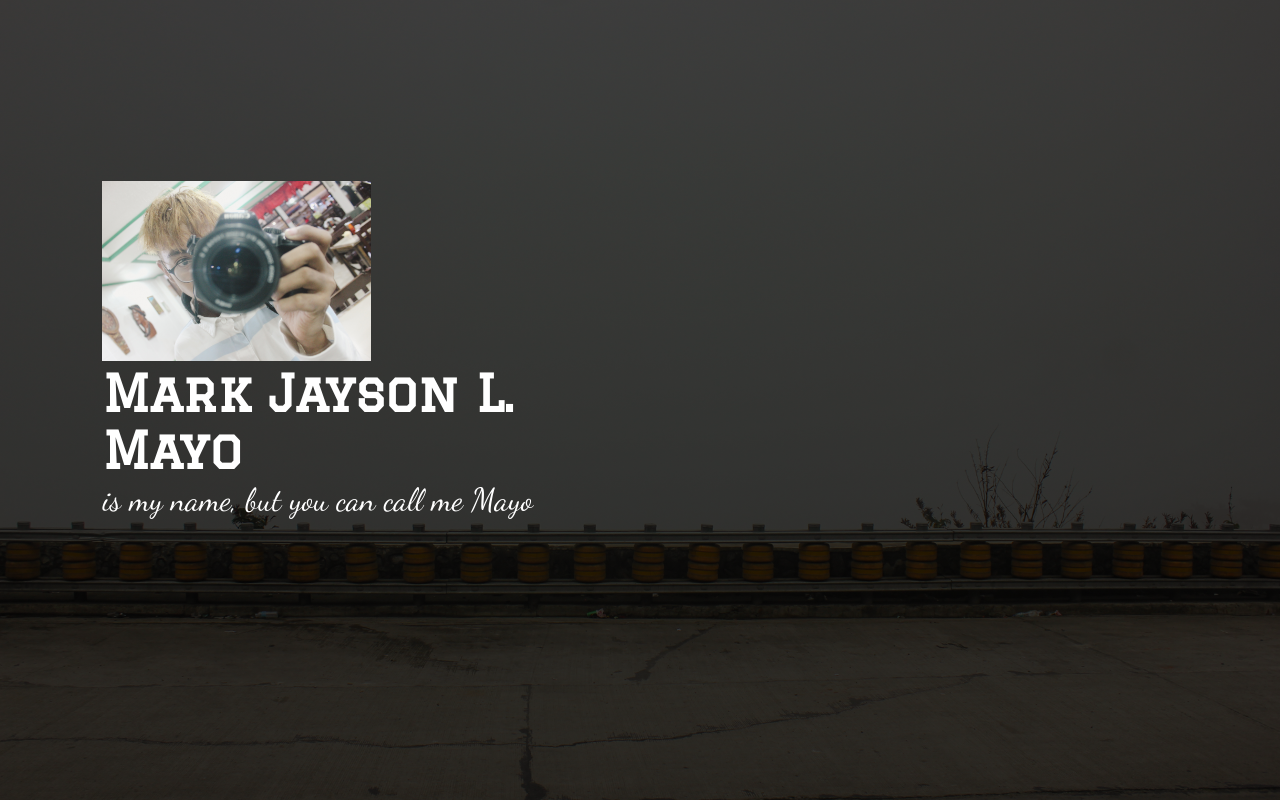
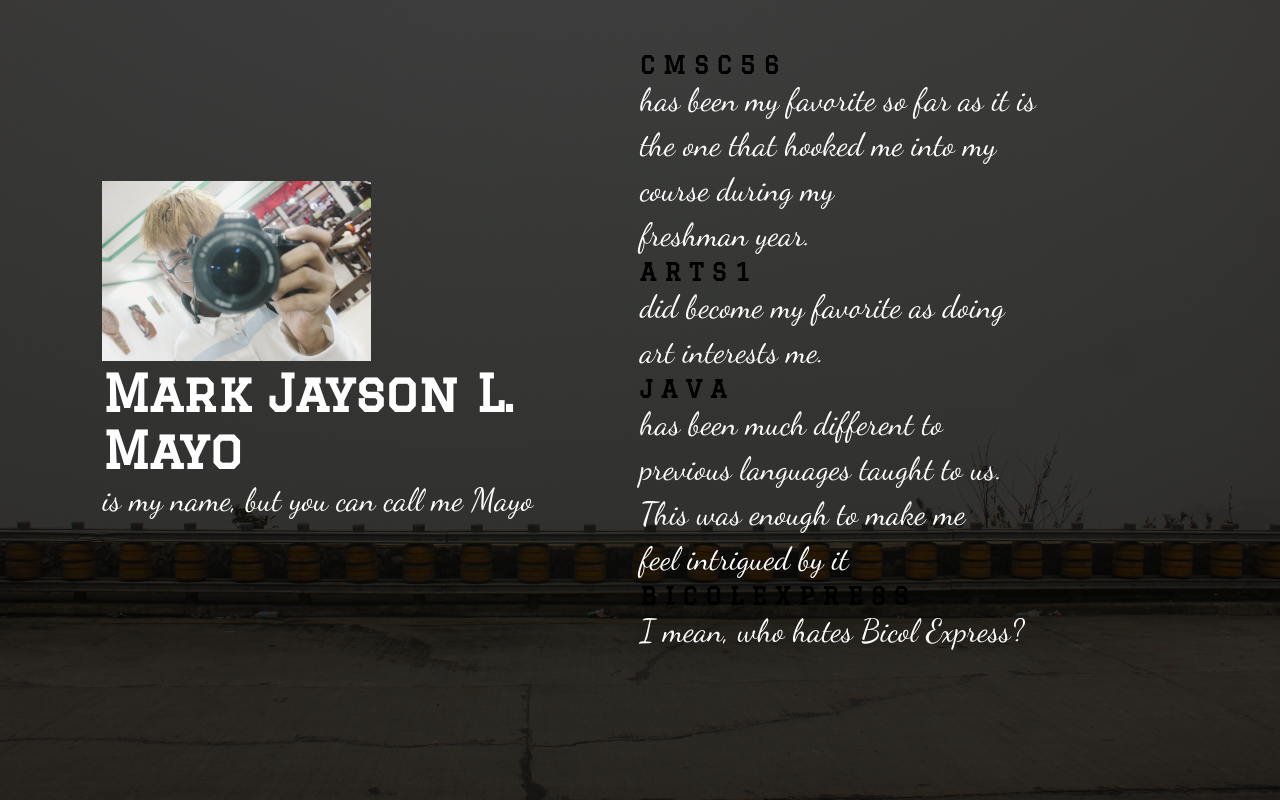
Before and after one commit to markjaysonmayo/markjaysonmayo.github.io, a plain HTML site: page index.html in a window 1280 px wide. Drawn offline with Linux system fonts and the light colour scheme; a web font is replaced by a local one.

Commit message:
feat: Added additional information: favorite CMSC subject, GE, PL, and food

```diff
--- a/index.html
+++ b/index.html
@@ -18,6 +18,24 @@
                 <h1>Mark Jayson L. Mayo</h1>
                 <p>is my name, but you can call me Mayo</p>
             </div>
+            <div class="col">
+                <div class="card1">
+                    <h2>C M S C 5 6</h2>
+                    <p class="card-p"> has been my favorite so far as it is <br> the one that hooked me into my <br> course during my <br> freshman year.</p>
+                </div>
+                <div class="card2">
+                    <h2>A R T S 1</h5>
+                    <p class="card-p">did become my favorite as doing <br> art interests me. </p>
+                </div>
+                <div class="card3">
+                    <h2>J A V A</h5>
+                    <p class="card-p">has been much different to <br> previous languages taught to us. <br> This was enough to make me <br> feel intrigued by it</p>
+                </div>
+                <div class="card4">
+                    <h2>B I C O L E X P R E S S</h5>
+                    <p class="card-p">I mean, who hates Bicol Express?</p>
+                </div>
+            </div>
         </div>
     </div>
 </body>
```
